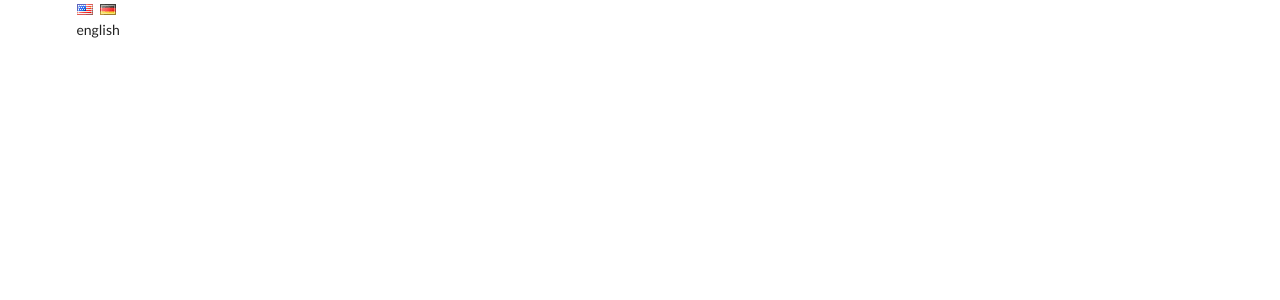
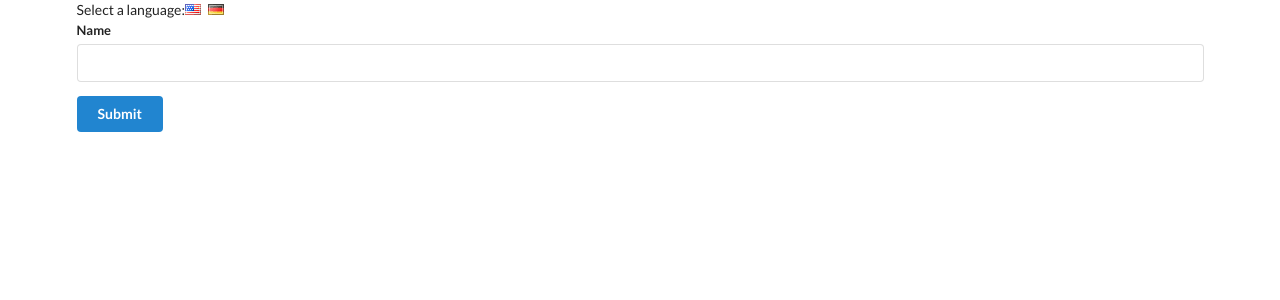
Before and after one commit to MerlotBot/trnaslate, a React (Create React App) app: page / in a window 1280 px wide. Shown: the top 300 px of the page. Built offline with nearby package versions, Linux system fonts and the light colour scheme.

Commit message:
5. A Touch More Setup

```diff
--- a/src/components/App.js
+++ b/src/components/App.js
@@ -1,4 +1,5 @@
 import React from "react";
+import UserCreate from "./UserCreate";
 
 class App extends React.Component {
   state = {
@@ -13,6 +14,7 @@
     return (
       <div className="ui container">
         <div>
+          Select a language:
           <i
             className="flag us"
             onClick={() => this.onLanguageChange("english")}
@@ -22,7 +24,7 @@
             onClick={() => this.onLanguageChange("german")}
           />
         </div>
-        {this.state.language}
+        <UserCreate />
       </div>
     );
   }
--- /dev/null
+++ b/src/components/Button.js
@@ -0,0 +1,9 @@
+import React from "react";
+
+class Button extends React.Component {
+  render() {
+    return <button className="ui button primary">Submit</button>;
+  }
+}
+
+export default Button;
--- /dev/null
+++ b/src/components/Field.js
@@ -0,0 +1,14 @@
+import React from "react";
+
+class Field extends React.Component {
+  render() {
+    return (
+      <div className="ui field">
+        <label>Name</label>
+        <input />
+      </div>
+    );
+  }
+}
+
+export default Field;
--- /dev/null
+++ b/src/components/UserCreate.js
@@ -0,0 +1,14 @@
+import React from "react";
+import Field from "./Field";
+import Button from "./Button";
+
+const UserCreate = () => {
+  return (
+    <div className="ui form">
+      <Field />
+      <Button />
+    </div>
+  );
+};
+
+export default UserCreate;
```
